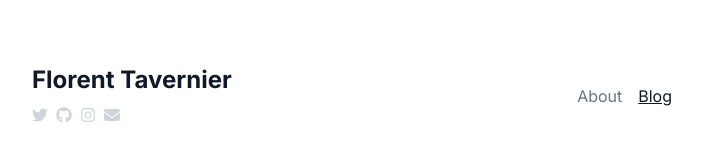
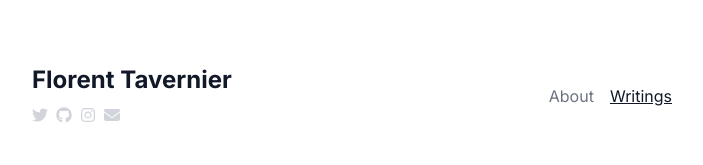
Before and after one commit to 0xturboblitz/florent.xyz, a Next.js app: page / in a window 1280 px wide. Shown: the top 165 px of the page, without its empty margins (288-991 px from the left). Built offline with nearby package versions, Linux system fonts and the light colour scheme.

Commit message:
add favicon

```diff
--- a/app/NavBar.tsx
+++ b/app/NavBar.tsx
@@ -68,7 +68,7 @@ export const NavBar = () => {
       <nav>
         <div className="flex gap-4">
           <NavLink href="/">About</NavLink>
-          <NavLink href="/posts">Blog</NavLink>
+          <NavLink href="/posts">Writings</NavLink>
         </div>
       </nav>
     </div>
```
Also changed, not shown: 1 other file (tests, documents, lock files or other folders).
